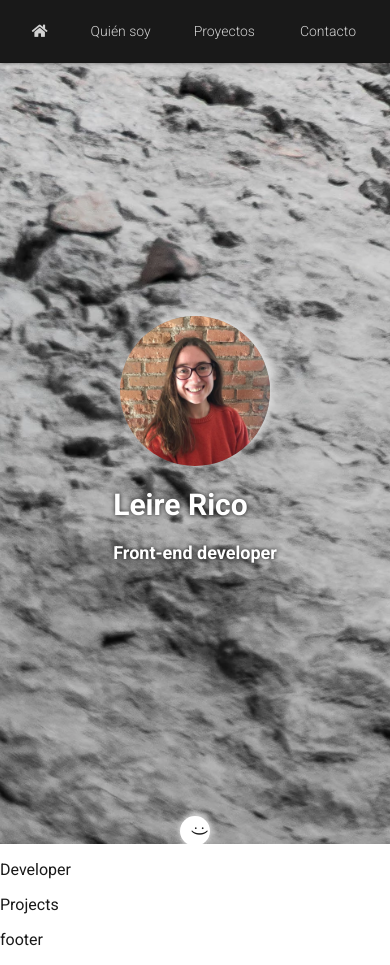
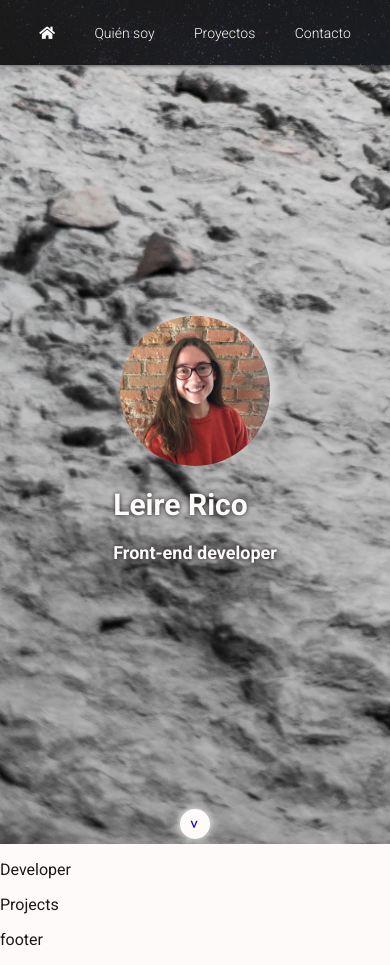
Before and after one commit to leireriel/leire-rico-portfolio, a React (Create React App) app: page / in a window 390 px wide. Built offline with nearby package versions, Linux system fonts and the light colour scheme.

Commit message:
Finish responsive hover and active

```diff
--- a/src/components/Header/Header.scss
+++ b/src/components/Header/Header.scss
@@ -6,55 +6,52 @@
   width: 100%;
 }
 
-.nav__container {
-  background-color: $colorSecondary;
-  opacity: 0.8;
+.nav__wrapper {
+  background-color: $colorSecondaryOp;
   font-weight: $fontWeight_light;
   font-size: $fontSize_small;
   box-shadow: 0 0 5px $colorSecondary;
+  height: 65px;
   @media all and (min-width: 450px) {
     font-size: $fontSize_medium;
   }
 }
 
+.nav__container {
+  max-width: 700px;
+}
+
 .nav__list {
   display: flex;
-  justify-content: space-between;
   list-style: none;
   margin: 0;
-  padding: 18px 5%;
+  padding: 0 5%;
   @media all and (min-width: 768px) {
-    padding: 18px 10%;
-    justify-content: flex-start;
+    padding: 0 10%;
   }
 }
 
 .nav__item {
-  padding: 5px;
-  border-radius: 5px;
+  display: flex;
+  justify-content: center;
+  align-items: center;
+  flex-grow: 1;
   transition: background-color ease 1s;
+  height: 65px;
   &:hover {
     background-color: $colorPrimary;
     box-shadow: 0 0 5px $colorPrimary;
     cursor: pointer;
     .nav__link {
       font-weight: $fontWeight_medium;
-      color: $colorOrange;
+      color: $colorLime;
     }
   }
-  @media all and (min-width: 768px) {
-    margin: 0 30px;
+  &:active {
+    .nav__link {
+      color: $colorSecondary;
+    }
   }
-}
-
-.nav__item--icon {
-  width: 30px;
-  text-align: center;
-}
-
-.nav__item--text {
-  min-width: 75px;
-  text-align: center;
 }
 
 .nav__link {
--- a/src/components/Header/index.js
+++ b/src/components/Header/index.js
@@ -5,24 +5,26 @@ class Header extends Component {
   render() {
     return (
       <header className="header__container">
+        <div className="nav__wrapper">
           <nav className="nav__container">
             <ol className="nav__list">
-            <li className="nav__item nav__item--icon">
+              <li className="nav__item">
                 <a href="#..." className="nav__link">
                   <i className="fas fa-home"></i>
                 </a>
               </li>
-            <li className="nav__item nav__item--text">
+              <li className="nav__item">
                 <a href="#..." className="nav__link">Quién soy</a>
               </li>
-            <li className="nav__item nav__item--text">
+              <li className="nav__item">
                 <a href="#..." className="nav__link">Proyectos</a>
               </li>
-            <li className="nav__item nav__item--text">
+              <li className="nav__item">
                 <a href="#..." className="nav__link">Contacto</a>
               </li>
             </ol>
           </nav>
+        </div>
       </header>
     );
   }
--- a/src/components/Hero/Hero.scss
+++ b/src/components/Hero/Hero.scss
@@ -1,19 +1,17 @@
 @import '../../styles/core/variables';
 
 .hero-header__background {
-  height: 63px;
+  height: 65px;
   width: 100%;
-  background-color: $colorSecondary;
+  background: url("images/stars.PNG") no-repeat;
+  background-size: cover;
   position: absolute;
-  @media all and (min-width: 450px) {
-    height: 65px;
-  }
 }
 
 .hero__container {
-  background-image: url("images/background__rocks.PNG");
+  background: url("images/background__rocks.PNG") no-repeat;
+  background-size: cover;
   height: 100vh;
-  //poner cover en background
   display: flex;
   flex-direction: column;
   justify-content: center;
@@ -77,18 +75,24 @@
   position: absolute;
   bottom: -15px;
   box-shadow: 0 0 10px $colorPrimary;
+  display: flex;
+  justify-content: center;
+  align-items: center;
+  text-decoration: none;
+  font-size: $fontSize_medium;
+  font-weight: $fontWeight_regular;
   animation-name: face;
-  animation-duration: 2s;
+  animation-duration: 4s;
   animation-iteration-count: infinite;
   @keyframes face {
     0% {
-      bottom: -20px;
+      bottom: -10px;
     }
     30% {
-      bottom: 15px;
+      bottom: 5px;
     }
     100% {
-      bottom: -20px;
+      bottom: -10px;
     }
   }
 }
--- a/src/components/Hero/index.js
+++ b/src/components/Hero/index.js
@@ -19,7 +19,7 @@ class Hero extends Component {
           </div>
         </div>
         <div className="hero__dinamic--wrapper">
-          <div className="hero__dinamic">:)</div>
+          <a href="#..." className="hero__dinamic">></a>
         </div>
       </Fragment>
     );
--- a/src/styles/core/_variables.scss
+++ b/src/styles/core/_variables.scss
@@ -1,6 +1,7 @@
 //Colors
-$colorPrimary: #fff;
-$colorSecondary: #191919;
+$colorPrimary: rgb(255, 250, 250);
+$colorSecondary: rgb(25, 25, 25);
+$colorSecondaryOp: rgba(25, 25, 25, 0.7);
 
 $colorGrey: gainsboro;
 $colorOrange: orangered;
```
Also changed, not shown: src/components/Hero/images/stars.PNG (added). Lines whose indentation alone changed are shown as unchanged.
